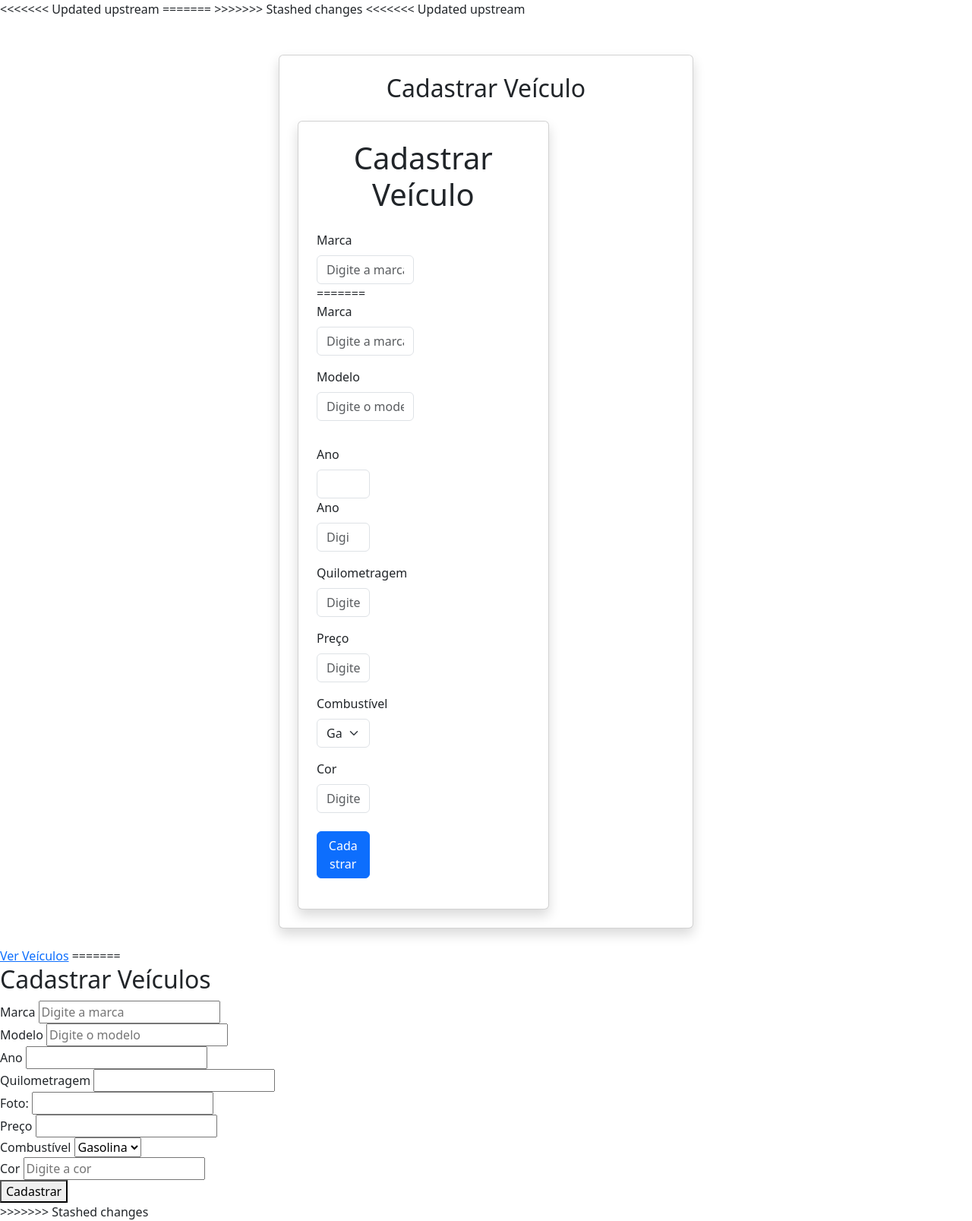
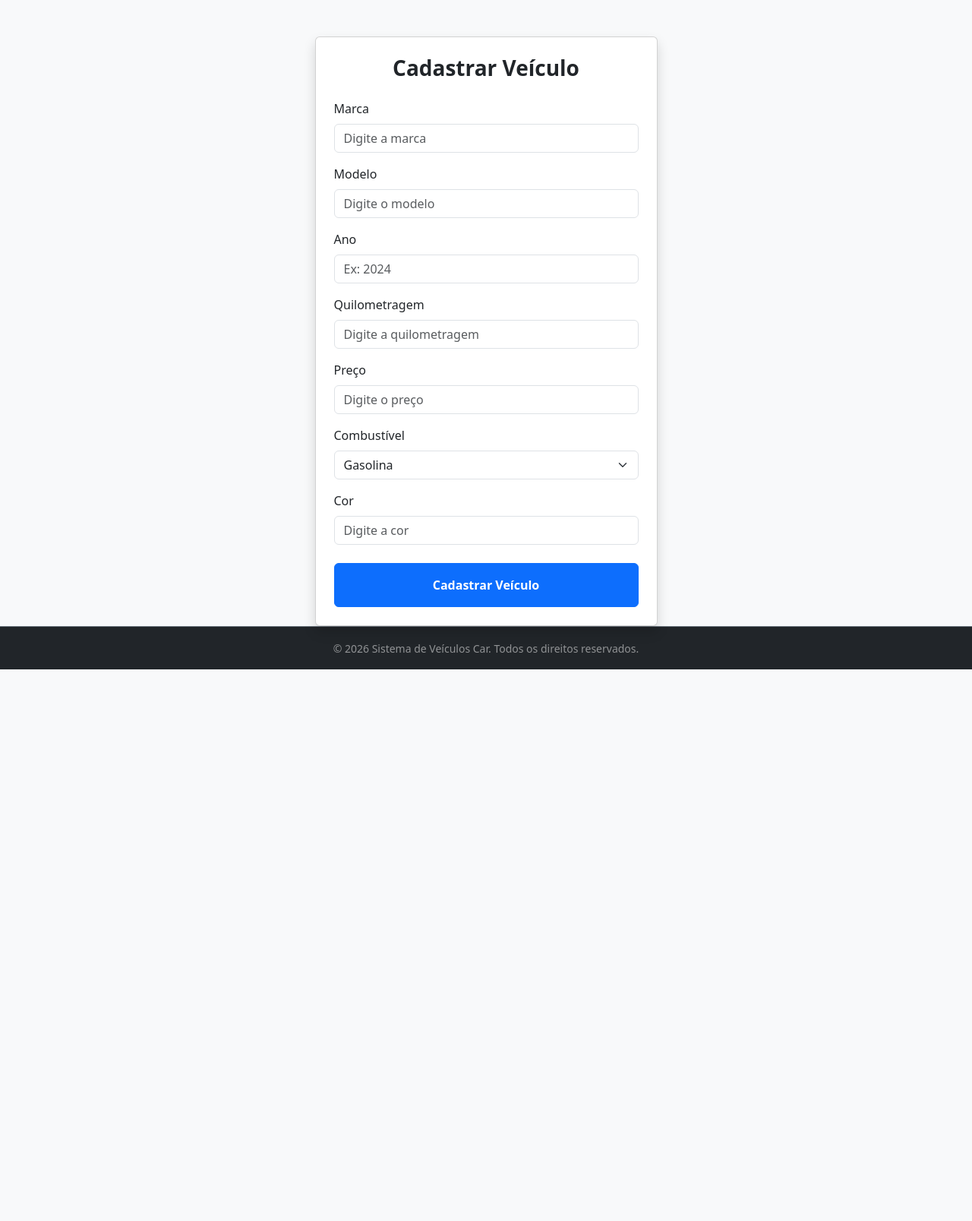
Before and after one commit to AkaliSmoke/PI_Vendas_de_Carros, a PHP site: page /veiculos.php in a window 1280 px wide. Shown: the whole page at 76% size. After the commit the page ends 881 px from the top, so only its background shows below. Run offline with PHP 8.4, Linux system fonts and the light colour scheme.

Commit message:
corrigindo o veiculos.php

```diff
--- a/03_projeto_intercador/veiculos.php
+++ b/03_projeto_intercador/veiculos.php
@@ -1,202 +1,92 @@
 <!DOCTYPE html>
-<<<<<<< Updated upstream
-<html lang="pt-br">
-
-=======
 <html lang="pt-BR">
->>>>>>> Stashed changes
 <head>
     <meta charset="UTF-8">
     <meta name="viewport" content="width=device-width, initial-scale=1.0">
     <title>Cadastrar Veículos</title>
     <link href="https://cdn.jsdelivr.net/npm/bootstrap@5.3.8/dist/css/bootstrap.min.css" rel="stylesheet" integrity="sha384-sRIl4kxILFvY47J16cr9ZwB07vP4J8+LH7qKQnuqkuIAvNWLzeN8tE5YBujZqJLB" crossorigin="anonymous">
     <script src="https://cdn.jsdelivr.net/npm/bootstrap@5.3.8/dist/js/bootstrap.bundle.min.js" integrity="sha384-FKyoEForCGlyvwx9Hj09JcYn3nv7wiPVlz7YYwJrWVcXK/BmnVDxM+D2scQbITxI" crossorigin="anonymous"></script>
-    <title>Cadastrar Veículos</title>
 </head>
-<<<<<<< Updated upstream
+<body class="d-flex flex-column min-vh-100 bg-light">
 
-<body>
+    <!-- Conteúdo Principal do Formulário -->
+    <main class="container mt-5 flex-shrink-0">
+        <div class="row justify-content-center">
+            <div class="col-md-6 col-lg-5">
 
-    <main class="container mt-5">
-        <div class="row justify-content-center">
-            <div class="col-md-6"> <!-- Deixa o formulário centralizado e com tamanho ideal -->
-                <div class="card shadow p-4">
+                <div class="card shadow p-4 rounded bg-white">
+                    <h1 class="text-center mb-4 fs-3 fw-bold text-dark">
+                        Cadastrar Veículo
+                    </h1>
 
-                    <h2 class="text-center mb-4">
-                        Cadastrar Veículo
-                    </h2>
-
-
-        <div class="col-md-8">
-
-            <div class="card shadow p-4 rounded">
-
-                <h1 class="text-center mb-4">
-                    Cadastrar Veículo
-                </h1>
-                <form action="cadastrar.php" method="post">
-
-                    <div class="row">
-                        <!-- Marca -->
-                        <div class="col-md-6 mb-3">
-
-                            <label class="form-label">
-                                Marca
-                            </label>
-
-                            <input
-                                type="text"
-                                name="marca"
-                                class="form-control"
-                                placeholder="Digite a marca"
-                            >
-=======
-                    <form>
+                    <form action="cadastrar.php" method="post">
 
                         <!-- 1. Marca -->
                         <div class="mb-3">
-                            <label class="form-label">Marca</label>
-                            <input type="text" class="form-control" placeholder="Digite a marca">
-
+                            <label for="marca" class="form-label">Marca</label>
+                            <input type="text" name="marca" id="marca" class="form-control" placeholder="Digite a marca" required>
                         </div>
 
                         <!-- 2. Modelo -->
                         <div class="mb-3">
-                            <label class="form-label">Modelo</label>
-                            <input type="text" class="form-control" placeholder="Digite o modelo">
+                            <label for="modelo" class="form-label">Modelo</label>
+                            <input type="text" name="modelo" id="modelo" class="form-control" placeholder="Digite o modelo" required>
                         </div>
-
-                    </div>
-
-                    <div class="row">
-
-                        <!-- Ano -->
-                        <div class="col-md-4 mb-3">
-
-                            <label class="form-label">
-                                Ano
-                            </label>
-
-                            <input
-                                type="number"
-                                name="ano"
-                                class="form-control"
-                            >
-
-
 
                         <!-- 3. Ano -->
                         <div class="mb-3">
-                            <label class="form-label">Ano</label>
-                            <input type="number" class="form-control" placeholder="Digite o ano">
-
+                            <label for="ano" class="form-label">Ano</label>
+                            <input type="number" name="ano" id="ano" class="form-control" placeholder="Ex: 2024" required>
                         </div>
 
                         <!-- 4. Quilometragem -->
                         <div class="mb-3">
-                            <label class="form-label">Quilometragem</label>
-                            <input type="text" class="form-control" placeholder="Digite a quilometragem">
+                            <label for="quilometragem" class="form-label">Quilometragem</label>
+                            <input type="text" name="quilometragem" id="quilometragem" class="form-control" placeholder="Digite a quilometragem">
                         </div>
 
-                        <!-- 5. Preço -->
+
+                        <!-- 6. Preço -->
                         <div class="mb-3">
-                            <label class="form-label">Preço</label>
-                            <input type="text" class="form-control" placeholder="Digite o preço">
+                            <label for="preco" class="form-label">Preço</label>
+                            <input type="text" name="preco" id="preco" class="form-control" placeholder="Digite o preço">
                         </div>
 
-                        <!-- 6. Combustível -->
+                        <!-- 7. Combustível -->
                         <div class="mb-3">
-                            <label class="form-label">Combustível</label>
-                            <select class="form-select">
-                                <option selected>Gasolina</option>
-                                <option>Etanol</option>
-                                <option>Flex</option>
-                                <option>Diesel</option>
-                                <option>Híbrido / Elétrico</option>
+                            <label for="combustivel" class="form-label">Combustível</label>
+                            <select name="combustivel" id="combustivel" class="form-select">
+                                <option value="gasolina" selected>Gasolina</option>
+                                <option value="etanol">Etanol</option>
+                                <option value="flex">Flex</option>
+                                <option value="diesel">Diesel</option>
+                                <option value="hibrido">Híbrido / Elétrico</option>
                             </select>
                         </div>
 
-                        <!-- 7. Cor -->
+                        <!-- 8. Cor -->
                         <div class="mb-4">
-                            <label class="form-label">Cor</label>
-                            <input type="text" class="form-control" placeholder="Digite a cor">
+                            <label for="cor" class="form-label">Cor</label>
+                            <input type="text" name="cor" id="cor" class="form-control" placeholder="Digite a cor">
                         </div>
 
-                        <!-- Botão Cadastrar -->
-                        <button type="submit" class="btn btn-primary w-100">
-                            Cadastrar
+                        <!-- Botão de Envio -->
+                        <button type="submit" class="btn btn-primary w-100 py-3 fw-semibold">
+                            Cadastrar Veículo
                         </button>
 
                     </form>
-
                 </div>
             </div>
         </div>
     </main>
 
-
-
-    <br>
-    <a href="form_veiculos.php">Ver Veículos</a>
+    <!-- Rodapé fora da tag main, fixado no final do layout usando Bootstrap -->
+    <footer class="footer mt-auto py-3 bg-dark text-white-50 border-top border-secondary">
+        <div class="container text-center">
+            <small>&copy; 2026 Sistema de Veículos Car. Todos os direitos reservados.</small>
+        </div>
+    </footer>
 
 </body>
-
-=======
-<body>
-
-    <div class="card-container">
-        <h2>Cadastrar Veículos</h2>
-
-        <form>
-            <div class="form-row">
-                <div class="form-group half-width">
-                    <label for="marca">Marca</label>
-                    <input type="text" id="marca" placeholder="Digite a marca">
-                </div>
-                <div class="form-group half-width">
-                    <label for="modelo">Modelo</label>
-                    <input type="text" id="modelo" placeholder="Digite o modelo">
-                </div>
-            </div>
-
-            <div class="form-row row-three-columns">
-                <div class="form-group">
-                    <label for="ano">Ano</label>
-                    <input type="text" id="ano">
-                </div>
-                <div class="form-group">
-                    <label for="quilometragem">Quilometragem</label>
-                    <input type="text" id="quilometragem">
-                </div>
-                 <div class="campo-formulario">
-                  <label for="foto">Foto:</label>
-                  <input type="text" name="foto" id="foto">
-                </div>
-                <div class="form-group">
-                    <label for="preco">Preço</label>
-                    <input type="text" id="preco">
-                </div>
-            </div>
-
-            <div class="form-group full-width">
-                <label for="combustivel">Combustível</label>
-                <select id="combustivel">
-                    <option value="gasolina">Gasolina</option>
-                    <option value="etanol">Etanol</option>
-                    <option value="diesel">Diesel</option>
-                    <option value="flex">Flex</option>
-                </select>
-            </div>
-
-            <div class="form-group full-width">
-                <label for="cor">Cor</label>
-                <input type="text" id="cor" placeholder="Digite a cor">
-            </div>
-
-            <button type="submit" class="btn-submit">Cadastrar</button>
-        </form>
-    </div>
-
-</body>
->>>>>>> Stashed changes
 </html>
```
